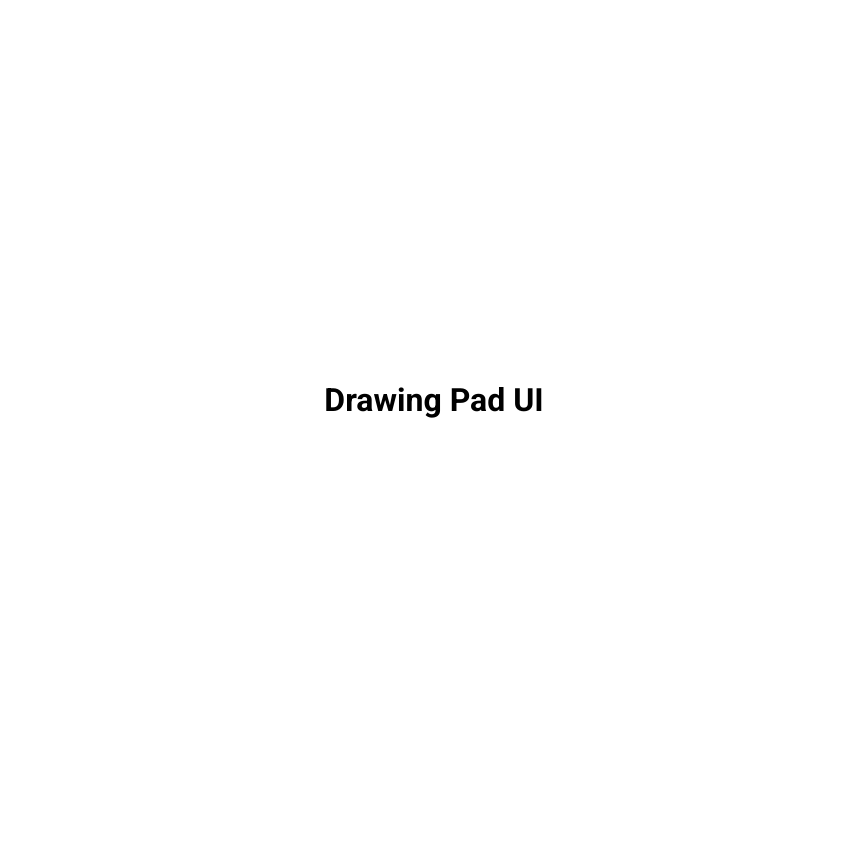
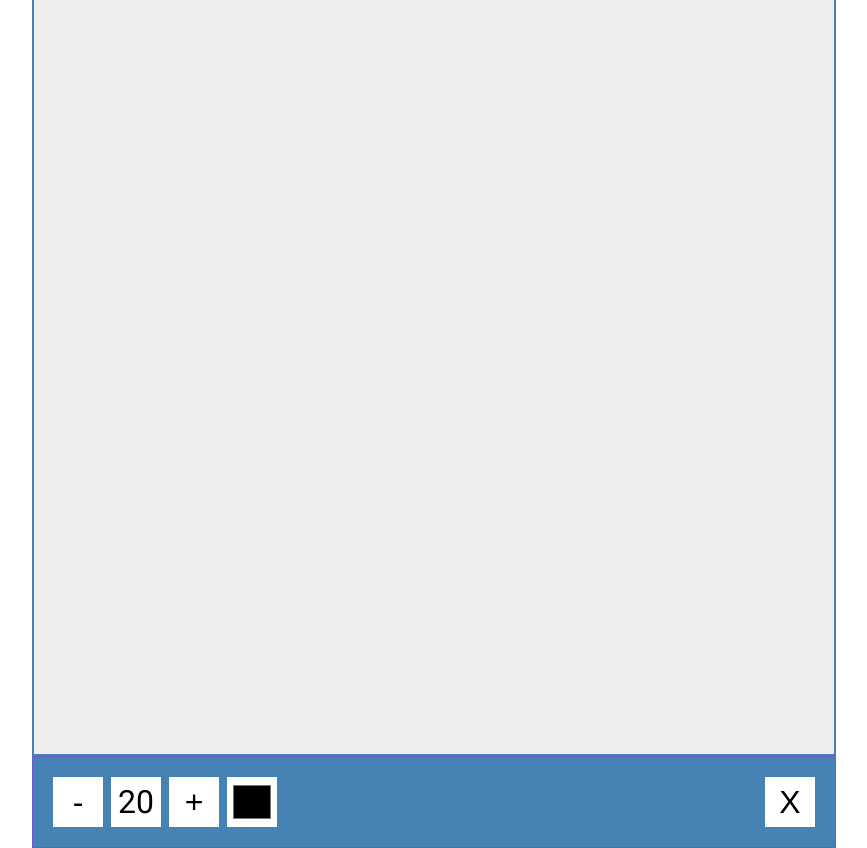
Before and after one commit to xxxcodeingxxx/50-Projects, a plain HTML site: page Project Number Twenty-Three/drawingUI/index.html in a window 1280 px wide. Shown: the whole page, without its empty margins (206-1073 px from the left). Before the commit the page ends 800 px from the top, so only its background shows below. Drawn offline with Linux system fonts and the light colour scheme; a web font is replaced by a local one.

Commit message:
minor updates

```diff
--- a/Project Number Twenty-Three/drawingUI/index.html
+++ b/Project Number Twenty-Three/drawingUI/index.html
@@ -3,11 +3,20 @@
 <head>
     <meta charset="UTF-8">
     <meta name="viewport" content="width=device-width, initial-scale=1.0">
+    <link rel="icon" href="./imgs/favicon.ico" sizes="16x16 32x32 48x48 64x64 128x128 256x256">
+    <link rel="icon" href="./icons/favicon.svg" type="image/svg+xml" sizes="any">
     <link rel="stylesheet" href="styles.css">
     <title>Drawing Pad UI</title>
 </head>
 <body>
-    <h1>Drawing Pad UI</h1>
+    <canvas id="canvas" width="800" height="800" style="background: #eee;"></canvas>
+    <div class="toolbox">
+        <button id="decrease">-</button>
+        <span id="size">20</span>
+        <button id="increase">+</button>
+        <input type="color" id="color">
+        <button id="clear">X</button>
+    </div>
     <script src="script.js"></script>
 </body>
 </html>
--- a/Project Number Twenty-Three/drawingUI/styles.css
+++ b/Project Number Twenty-Three/drawingUI/styles.css
@@ -12,5 +12,34 @@ body {
     align-items: center;
     justify-content: center;
     height: 100vh;
-    overflow: hidden;
 }
+
+canvas {
+    border: 2px solid steelblue;
+}
+
+.toolbox {
+    background-color: steelblue;
+    border: 1px solid slateblue;
+    display: flex;
+    width: 804px;
+    padding: 1rem;
+}
+
+.toolbox > * {
+    background-color: #fff;
+    border: none;
+    display: inline-flex;
+    align-items: center;
+    justify-content: center;
+    font-size: 2rem;
+    height: 50px;
+    width: 50px;
+    margin: 0.25rem;
+    padding: 0.25rem;
+    cursor: pointer;
+}
+
+.toolbox > *:last-child {
+    margin-left: auto;
+}
```
